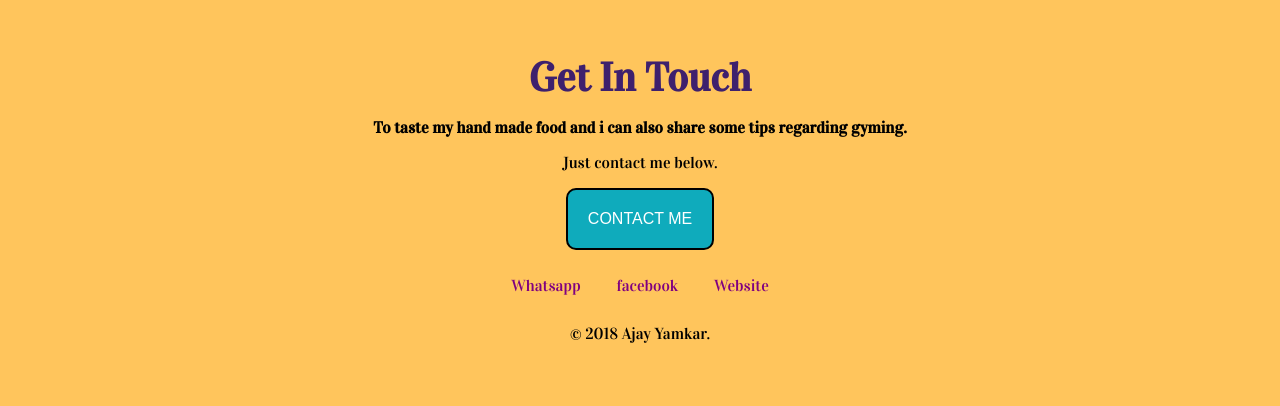
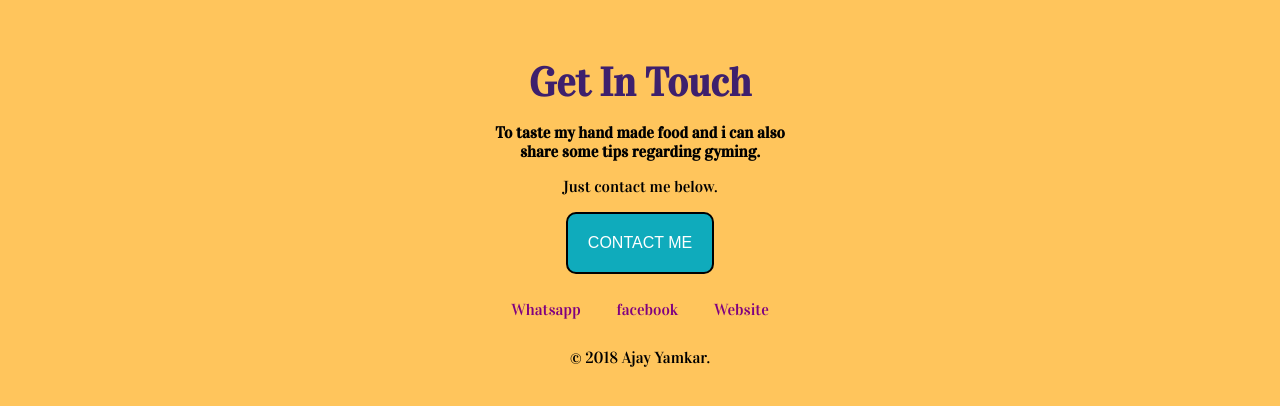
Before and after one commit to Ajyamkar/personal-site, a plain HTML site: page index.html in a window 1280 px wide. Shown: the part 1972-2378 px from the top of the page. Before the commit the page ends 2354 px from the top, so only its background shows below. Drawn offline with nearby package versions, Linux system fonts and the light colour scheme.

Commit message:
fixed issue of contact me part.

```diff
--- a/styles.css
+++ b/styles.css
@@ -36,6 +36,10 @@ h3{
   width: 200px;
   margin-right: 30px;
   float: left;
+}
+.contact-me{
+  width: 25%;
+  display: inline-block;
 }
 .ajay2{
   border-radius: 100%;
```
